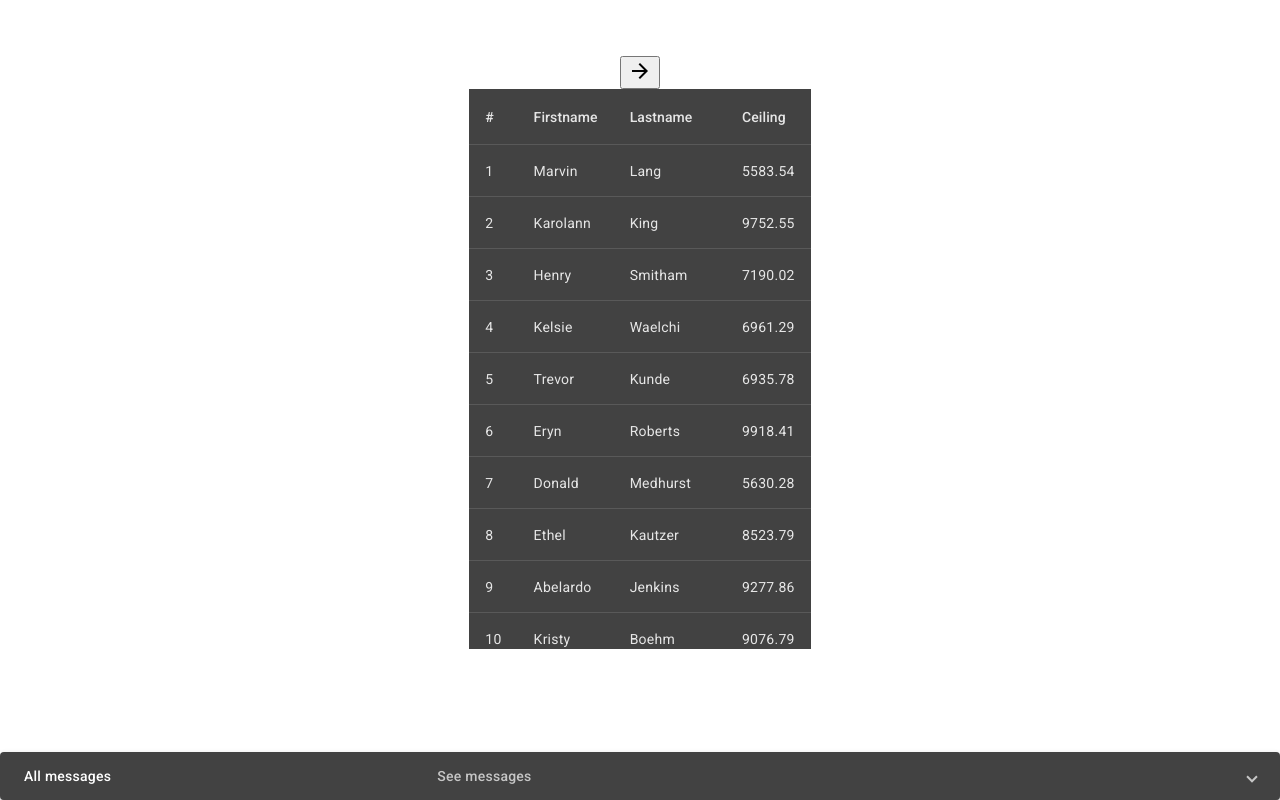
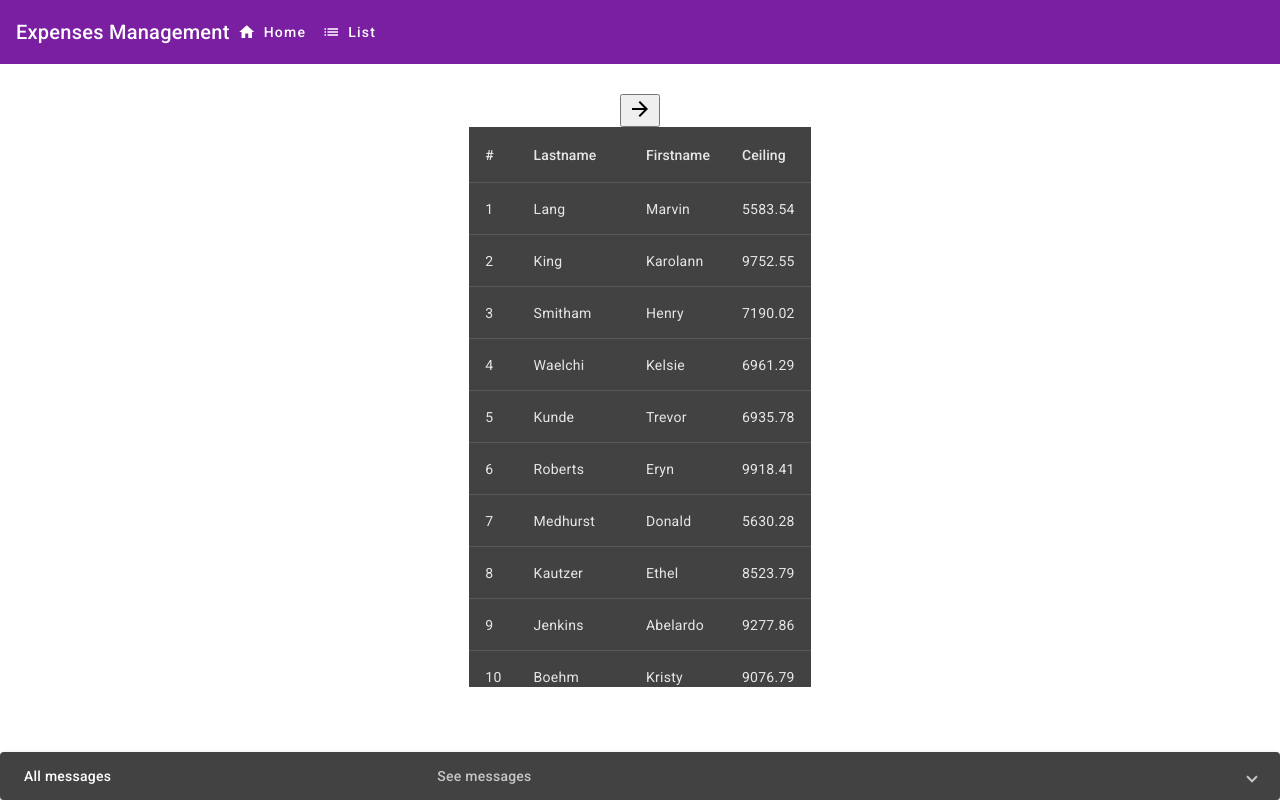
Before and after one commit to r-kadri/expense-management, an Angular app: page /persons in a window 1280 px wide. Before the commit this address led to /. Built offline with nearby package versions, Linux system fonts and the light colour scheme.

Commit message:
:zap: adding routes and some basic pages

```diff
--- a/src/app/app-routing.module.ts
+++ b/src/app/app-routing.module.ts
@@ -1,7 +1,15 @@
 import { NgModule } from '@angular/core';
 import { RouterModule, Routes } from '@angular/router';
+import { DashboardComponent } from './dashboard/dashboard.component';
+import { PageNotFoundComponent } from './page-not-found/page-not-found.component';
+import { PersonListComponent } from './person-list/person-list.component';
 
-const routes: Routes = [];
+const routes: Routes = [
+  {path: '', redirectTo: 'dashboard', pathMatch: 'full'},
+  {path: 'dashboard', component: DashboardComponent},
+  {path: 'persons', component: PersonListComponent},
+  {path: '**', component: PageNotFoundComponent},
+];
 
 @NgModule({
   imports: [RouterModule.forRoot(routes)],
--- a/src/app/app.component.html
+++ b/src/app/app.component.html
@@ -1,5 +1,21 @@
 <div class="container">
-  <app-person-list></app-person-list>
+
+  <!-- Header & routes-->
+  <p>
+      <mat-toolbar color="primary">
+          <span>Expenses Management</span>
+          <button mat-button aria-label="dashboard" [routerLink]="['/dashboard']">
+              <mat-icon>home</mat-icon>
+              Home
+          </button>
+          <span class="groupe-droit"></span>
+          <button mat-button aria-label="List icon" [routerLink]="['/persons']">
+              <mat-icon>list</mat-icon>
+              List
+          </button>
+      </mat-toolbar>
+  </p>
+
   <router-outlet></router-outlet>
-  <app-show-messages *ngIf="!messagesServices.isEmpty()"></app-show-messages>
+  <app-show-messages></app-show-messages>
 </div>
--- a/src/app/app.module.ts
+++ b/src/app/app.module.ts
@@ -8,12 +8,16 @@ import { ShowMessagesComponent } from './show-messages/show-messages.component';
 import { MessagesService } from './services/message.service';
 import { MaterialModule } from './material-module';
 import { PersonListComponent } from './person-list/person-list.component';
+import { DashboardComponent } from './dashboard/dashboard.component';
+import { PageNotFoundComponent } from './page-not-found/page-not-found.component';
 
 @NgModule({
   declarations: [
     AppComponent,
     ShowMessagesComponent,
-    PersonListComponent
+    PersonListComponent,
+    DashboardComponent,
+    PageNotFoundComponent
   ],
   imports: [
     BrowserModule,
--- /dev/null
+++ b/src/app/dashboard/dashboard.component.css
@@ -0,0 +1,7 @@
+:host {
+    text-align: center;
+}
+
+img {
+    width: 20%;
+}
--- /dev/null
+++ b/src/app/dashboard/dashboard.component.html
@@ -0,0 +1,2 @@
+<h2>DASHBOARD</h2>
+<img src="https://openweathermap.org/themes/openweathermap/assets/img/weather_db.jpg" alt="Dashboard Image" srcset="">
--- /dev/null
+++ b/src/app/page-not-found/page-not-found.component.css
@@ -0,0 +1,9 @@
+header{
+    height: 60vh;
+    display: flex;
+    flex-direction: column;
+    align-items: center;
+    justify-content: center;
+    background-size: cover;
+    font-size: 30rem;
+}
--- /dev/null
+++ b/src/app/page-not-found/page-not-found.component.html
@@ -0,0 +1,3 @@
+<header>
+    404
+ </header>
--- a/src/app/person-list/person-list.component.html
+++ b/src/app/person-list/person-list.component.html
@@ -11,16 +11,16 @@
                 <td mat-cell *matCellDef="let element"> {{element.id}} </td>
             </ng-container>
 
+            <!-- lastname Column -->
+            <ng-container matColumnDef="lastname">
+                <th mat-header-cell *matHeaderCellDef>Lastname</th>
+                <td mat-cell *matCellDef="let element"> {{element.lastname}} </td>
+            </ng-container>
+
             <!-- firstname Column -->
             <ng-container matColumnDef="firstname">
                 <th mat-header-cell *matHeaderCellDef>Firstname</th>
                 <td mat-cell *matCellDef="let element"> {{element.firstname}} </td>
-            </ng-container>
-
-            <!-- lastname Column -->
-            <ng-container matColumnDef="lastname">
-                <th mat-header-cell *matHeaderCellDef>Lastname</th>
-                <td mat-cell *matCellDef="let element"> {{element.lastname}} </td>
             </ng-container>
 
             <!-- ceiling Column -->
--- a/src/app/person-list/person-list.component.ts
+++ b/src/app/person-list/person-list.component.ts
@@ -11,12 +11,12 @@ export class PersonListComponent implements OnInit {
 
   persons: Person[] = []
   icons: string[] = ['arrow_forward', 'arrow_downward', 'arrow_upward'];
-  columns = ['id', 'firstname', 'lastname', 'ceiling'];
+  columns = ['id', 'lastname', 'firstname', 'ceiling'];
   sort: number = 0;
 
 
   ngOnInit(): void {
-    this.persons = this.personsService.getPersonnes();
+    this.persons = this.personsService.getPersons();
   }
 
   constructor(private personsService: PersonService) {
@@ -26,6 +26,6 @@ export class PersonListComponent implements OnInit {
   setSort() {
     this.sort = (this.sort + 1) % 3;
     console.log(this.persons);
-    this.persons = this.personsService.getPersonnes(this.sort);
+    this.persons = this.personsService.getPersons(this.sort);
   }
 }
--- a/src/app/services/person.service.ts
+++ b/src/app/services/person.service.ts
@@ -12,7 +12,7 @@ export class PersonService {
 
   constructor() { }
 
-  getPersonnes(sort: number = 0): Person[] {
+  getPersons(sort: number = 0): Person[] {
     return this.tri([...this.persons],sort);
   }
 
```
Also changed, not shown: src/app/dashboard/dashboard.component.ts (added, +10 -0 lines), src/app/page-not-found/page-not-found.component.ts (added, +10 -0 lines).
